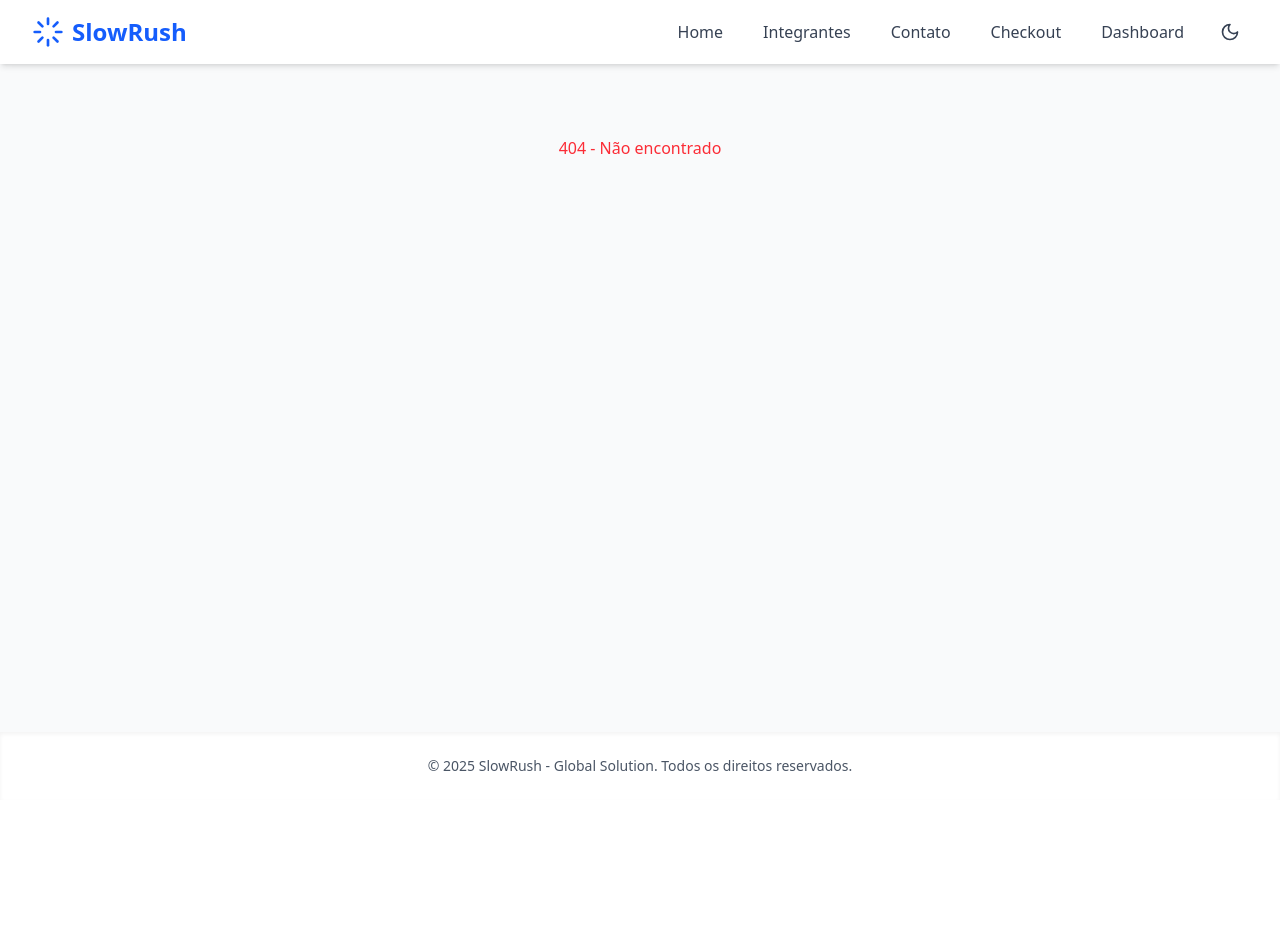
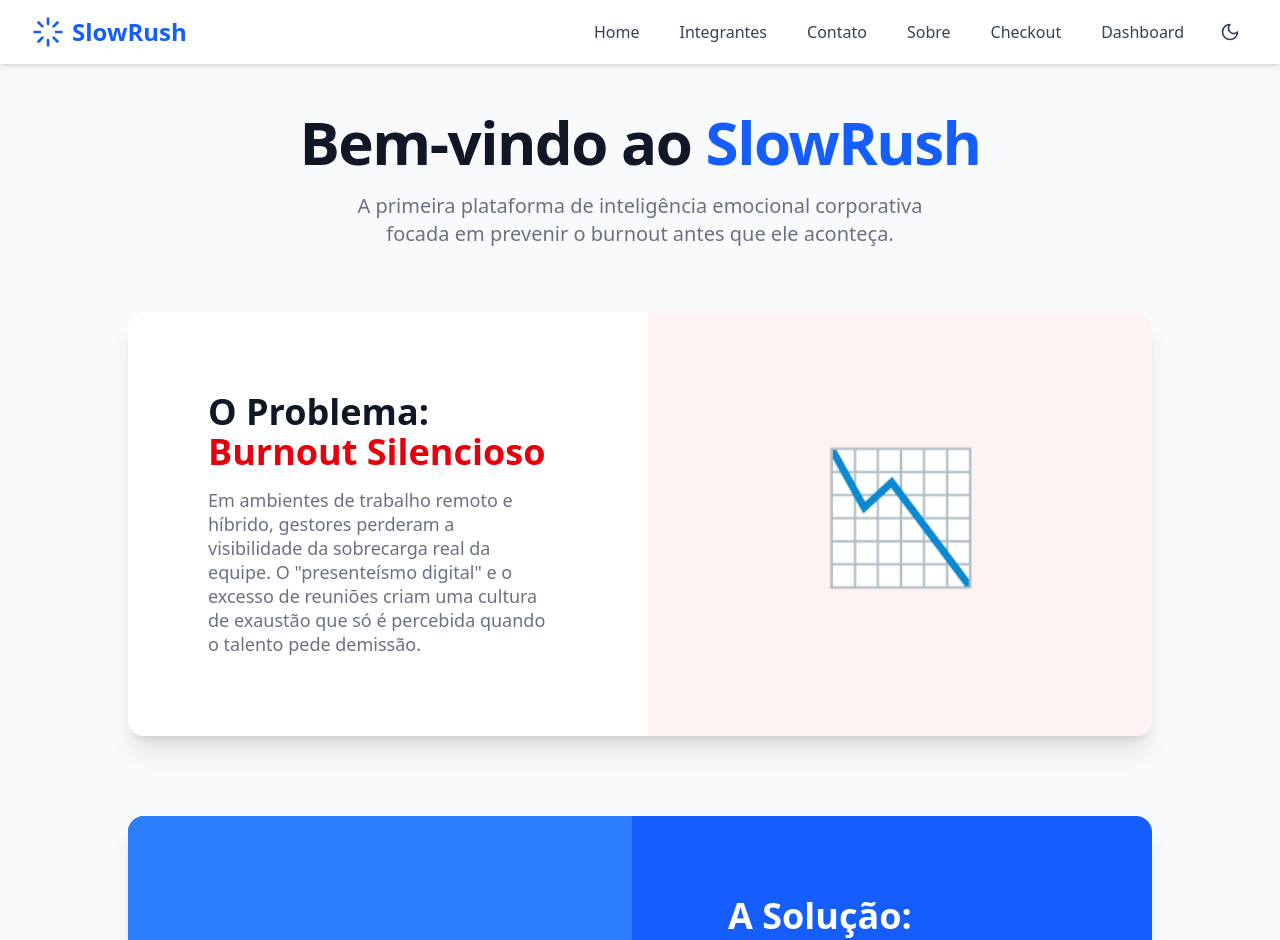
Before and after one commit to eduardomeloalbanese/slowrushfront, a React (Vite) app: page /sobre in a window 1280 px wide. Before the commit this address had no page. Shown: the top 940 px of the page. Before the commit the page ends 800 px from the top, so only its background shows below. Built offline with nearby package versions, Linux system fonts and the light colour scheme.

Commit message:
Feat: Implementação da página sobre

```diff
--- a/src/App.tsx
+++ b/src/App.tsx
@@ -8,6 +8,7 @@ import { Checkout } from './pages/Checkout';
 import { Integrantes } from './pages/integrantes';
 import { Contato } from './pages/Contato';
 import { Dashboard } from './pages/Dashboard';
+import{ Sobre } from './pages/Sobre';
 
 function App() {
   return (
@@ -26,6 +27,7 @@ function App() {
           <Route path="/dashboard" element={<Dashboard />} />
           <Route path="/integrantes" element={<Integrantes />} />
           <Route path="/contato" element={<Contato />} />
+          <Route path="/sobre" element={<Sobre />} />
           <Route path="*" element={<div className="text-center mt-10 text-red-500 pt-16">404 - Não encontrado</div>} />
         </Routes>
       </main>
--- a/src/components/Navbar.tsx
+++ b/src/components/Navbar.tsx
@@ -24,9 +24,10 @@ export const Navbar = () => {
           {/* DESKTOP MENU */}
           <div className="hidden md:block">
             <div className="ml-10 flex items-center space-x-4">
-              <Link to="/homepage" className="text-gray-700 dark:text-gray-200 hover:bg-gray-100 dark:hover:bg-gray-700 px-3 py-2 rounded-md font-medium transition-colors">Home</Link>
+              <Link to="homepage" className="text-gray-700 dark:text-gray-200 hover:bg-gray-100 dark:hover:bg-gray-700 px-3 py-2 rounded-md font-medium transition-colors">Home</Link>
               <Link to="/integrantes" className="text-gray-700 dark:text-gray-200 hover:bg-gray-100 dark:hover:bg-gray-700 px-3 py-2 rounded-md font-medium transition-colors">Integrantes</Link>
               <Link to="/contato" className="text-gray-700 dark:text-gray-200 hover:bg-gray-100 dark:hover:bg-gray-700 px-3 py-2 rounded-md font-medium transition-colors">Contato</Link>
+              <Link to="/sobre" className="text-gray-700 dark:text-gray-200 hover:bg-gray-100 dark:hover:bg-gray-700 px-3 py-2 rounded-md font-medium transition-colors">Sobre</Link>
               <Link to="/checkout" className="text-gray-700 dark:text-gray-200 hover:bg-gray-100 dark:hover:bg-gray-700 px-3 py-2 rounded-md font-medium transition-colors">Checkout</Link>
               <Link to="/dashboard" className="text-gray-700 dark:text-gray-200 hover:bg-gray-100 dark:hover:bg-gray-700 px-3 py-2 rounded-md font-medium transition-colors">Dashboard</Link>
               {/* Botão de Tema */}
@@ -79,9 +80,10 @@ export const Navbar = () => {
       {isMenuOpen && (
         <div className="md:hidden bg-white dark:bg-gray-800 border-t dark:border-gray-700">
           <div className="px-2 pt-2 pb-3 space-y-1 sm:px-3">
-            <Link to="/Home" onClick={() => setIsMenuOpen(false)} className="block px-3 py-2 rounded-md text-base font-medium text-gray-700 dark:text-gray-200 hover:bg-gray-100 dark:hover:bg-gray-700">Home</Link>
+            <Link to="/homepage" onClick={() => setIsMenuOpen(false)} className="block px-3 py-2 rounded-md text-base font-medium text-gray-700 dark:text-gray-200 hover:bg-gray-100 dark:hover:bg-gray-700">Home</Link>
             <Link to="/integrantes" onClick={() => setIsMenuOpen(false)} className="block px-3 py-2 rounded-md text-base font-medium text-gray-700 dark:text-gray-200 hover:bg-gray-100 dark:hover:bg-gray-700">Integrantes</Link>
             <Link to="/contato" onClick={() => setIsMenuOpen(false)} className="block px-3 py-2 rounded-md text-base font-medium text-gray-700 dark:text-gray-200 hover:bg-gray-100 dark:hover:bg-gray-700">Contato</Link>
+            <Link to="/sobre" className="text-gray-700 dark:text-gray-200 hover:bg-gray-100 dark:hover:bg-gray-700 px-3 py-2 rounded-md font-medium transition-colors">Sobre</Link>
             <Link to="/checkout" onClick={() => setIsMenuOpen(false)} className="block px-3 py-2 rounded-md text-base font-medium text-gray-700 dark:text-gray-200 hover:bg-gray-100 dark:hover:bg-gray-700">Checkout</Link>
             <Link to="/dashboard" onClick={() => setIsMenuOpen(false)} className="block px-3 py-2 rounded-md text-base font-medium text-gray-700 dark:text-gray-200 hover:bg-gray-100 dark:hover:bg-gray-700">Dashboard</Link>
           </div>
--- /dev/null
+++ b/src/pages/Sobre.tsx
@@ -0,0 +1,132 @@
+import { Link } from 'react-router-dom';
+
+export function Sobre() {
+  return (
+    <div className="min-h-screen bg-gray-50 dark:bg-gray-900 animate-fade-in pt-20 pb-12 px-4 sm:px-6 lg:px-8">
+
+      {/* HERO SECTION */}
+      <div className="max-w-4xl mx-auto text-center mb-16">
+        <h1 className="text-4xl font-extrabold text-gray-900 dark:text-white sm:text-5xl sm:tracking-tight lg:text-6xl">
+          Bem-vindo ao <span className="text-blue-600">SlowRush</span>
+        </h1>
+        <p className="mt-5 max-w-xl mx-auto text-xl text-gray-500 dark:text-gray-300">
+          A primeira plataforma de inteligência emocional corporativa focada em prevenir o burnout antes que ele aconteça.
+        </p>
+      </div>
+
+      {/* O PROBLEMA */}
+      <div className="max-w-5xl mx-auto mb-20">
+        <div className="bg-white dark:bg-gray-800 rounded-2xl shadow-xl overflow-hidden lg:grid lg:grid-cols-2 lg:gap-4">
+          <div className="pt-10 pb-12 px-6 sm:pt-16 sm:px-16 lg:py-16 lg:pr-0 xl:py-20 xl:px-20">
+            <div className="lg:self-center">
+              <h2 className="text-3xl font-extrabold text-gray-900 dark:text-white sm:text-4xl">
+                <span className="block">O Problema:</span>
+                <span className="block text-red-600">Burnout Silencioso</span>
+              </h2>
+              <p className="mt-4 text-lg leading-6 text-gray-500 dark:text-gray-300">
+                Em ambientes de trabalho remoto e híbrido, gestores perderam a visibilidade da sobrecarga real da equipe.
+                O "presenteísmo digital" e o excesso de reuniões criam uma cultura de exaustão que só é percebida quando o talento pede demissão.
+              </p>
+            </div>
+          </div>
+          <div className="relative -mt-6 aspect-w-5 aspect-h-3 md:aspect-w-2 md:aspect-h-1">
+            <div className="flex items-center justify-center h-full bg-red-50 dark:bg-red-900/20 p-8">
+               <span className="text-9xl">📉</span>
+            </div>
+          </div>
+        </div>
+      </div>
+
+      {/* A SOLUÇÃO */}
+      <div className="max-w-5xl mx-auto mb-20">
+        <div className="bg-blue-600 dark:bg-blue-800 rounded-2xl shadow-xl overflow-hidden lg:grid lg:grid-cols-2 lg:gap-4">
+          <div className="relative aspect-w-5 aspect-h-3 md:aspect-w-2 md:aspect-h-1">
+             <div className="flex items-center justify-center h-full bg-blue-500 dark:bg-blue-700 p-8">
+               <span className="text-9xl">🛡️</span>
+            </div>
+          </div>
+          <div className="pt-10 pb-12 px-6 sm:pt-16 sm:px-16 lg:py-16 lg:pl-0 xl:py-20 xl:px-20">
+            <div className="lg:self-center">
+              <h2 className="text-3xl font-extrabold text-white sm:text-4xl">
+                <span className="block">A Solução:</span>
+                <span className="block text-blue-200">Dados Humanizados</span>
+              </h2>
+              <p className="mt-4 text-lg leading-6 text-blue-100">
+                O SlowRush implementa um ritual de **Check-out Diário** onde o colaborador registra sua carga e sentimento em 30 segundos.
+                Nossa plataforma analisa esses dados anonimamente e alerta o gestor sobre riscos de burnout, sugerindo ações de cultura proativas.
+              </p>
+            </div>
+          </div>
+        </div>
+      </div>
+
+      {/* PILARES */}
+      <div className="max-w-7xl mx-auto">
+        <h2 className="text-3xl font-extrabold text-center text-gray-900 dark:text-white mb-12">
+          Nossos Pilares
+        </h2>
+        <div className="grid grid-cols-1 gap-8 sm:grid-cols-2 lg:grid-cols-3">
+
+          {/* Pilar 1 */}
+          <div className="pt-6">
+            <div className="flow-root bg-white dark:bg-gray-800 rounded-lg px-6 pb-8">
+              <div className="-mt-6">
+                <div className="inline-flex items-center justify-center p-3 bg-blue-500 rounded-md shadow-lg">
+                  <svg className="h-6 w-6 text-white" fill="none" viewBox="0 0 24 24" stroke="currentColor">
+                    <path strokeLinecap="round" strokeLinejoin="round" strokeWidth="2" d="M12 15v2m-6 4h12a2 2 0 002-2v-6a2 2 0 00-2-2H6a2 2 0 00-2 2v6a2 2 0 002 2zm10-10V7a4 4 0 00-8 0v4h8z" />
+                  </svg>
+                </div>
+                <h3 className="mt-8 text-lg font-medium text-gray-900 dark:text-white tracking-tight">Privacidade Total</h3>
+                <p className="mt-5 text-base text-gray-500 dark:text-gray-400">
+                  Adotamos o conceito de *Privacy-by-Design*. O gestor vê tendências da equipe, nunca dados individuais expostos.
+                </p>
+              </div>
+            </div>
+          </div>
+
+          {/* Pilar 2 */}
+          <div className="pt-6">
+            <div className="flow-root bg-white dark:bg-gray-800 rounded-lg px-6 pb-8">
+              <div className="-mt-6">
+                <div className="inline-flex items-center justify-center p-3 bg-emerald-500 rounded-md shadow-lg">
+                  <svg className="h-6 w-6 text-white" fill="none" viewBox="0 0 24 24" stroke="currentColor">
+                    <path strokeLinecap="round" strokeLinejoin="round" strokeWidth="2" d="M9 12l2 2 4-4m6 2a9 9 0 11-18 0 9 9 0 0118 0z" />
+                  </svg>
+                </div>
+                <h3 className="mt-8 text-lg font-medium text-gray-900 dark:text-white tracking-tight">Simplicidade</h3>
+                <p className="mt-5 text-base text-gray-500 dark:text-gray-400">
+                  Sem formulários longos. Apenas 3 cliques diários para gerar insights poderosos de gestão de pessoas.
+                </p>
+              </div>
+            </div>
+          </div>
+
+          {/* Pilar 3 */}
+          <div className="pt-6">
+            <div className="flow-root bg-white dark:bg-gray-800 rounded-lg px-6 pb-8">
+              <div className="-mt-6">
+                <div className="inline-flex items-center justify-center p-3 bg-purple-500 rounded-md shadow-lg">
+                  <svg className="h-6 w-6 text-white" fill="none" viewBox="0 0 24 24" stroke="currentColor">
+                    <path strokeLinecap="round" strokeLinejoin="round" strokeWidth="2" d="M13 10V3L4 14h7v7l9-11h-7z" />
+                  </svg>
+                </div>
+                <h3 className="mt-8 text-lg font-medium text-gray-900 dark:text-white tracking-tight">Ação Rápida</h3>
+                <p className="mt-5 text-base text-gray-500 dark:text-gray-400">
+                  Transformamos sentimentos subjetivos em métricas claras (KPIs) para o RH agir antes da crise.
+                </p>
+              </div>
+            </div>
+          </div>
+        </div>
+      </div>
+
+      {/* CTA Final */}
+      <div className="mt-16 text-center">
+        <Link to="/cadastro" className="inline-flex items-center justify-center px-8 py-3 border border-transparent text-base font-medium rounded-md text-white bg-blue-600 hover:bg-blue-700 md:py-4 md:text-lg md:px-10 shadow-md transition-transform transform hover:scale-105">
+          Começar Agora
+        </Link>
+      </div>
+
+    </div>
+  );
+}
```
